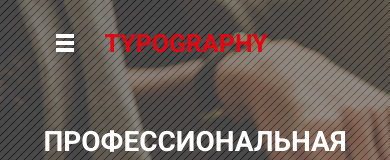
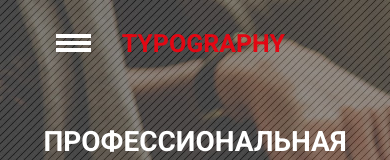
Before and after one commit to AlexandraSivukhova/ADprint, a plain HTML site: page index.html in a window 390 px wide. Shown: the top 160 px of the page. Drawn offline with nearby package versions, Linux system fonts and the light colour scheme.

Commit message:
last version

```diff
--- a/index.html
+++ b/index.html
@@ -27,7 +27,7 @@
                         <span class="menu-global menu-middle"></span>
                         <span class="menu-global menu-bottom"></span>
                     </div>
-                    <div class="header-logo col-12 col-lg-3 col-md-3 col-sm-4">
+                    <div class="header-logo col-lg-3 col-md-3 col-sm-4">
                         <a href="#">Typography</a>
                     </div>
                     <div class="header-menu col-lg-9 col-md-9">
```
